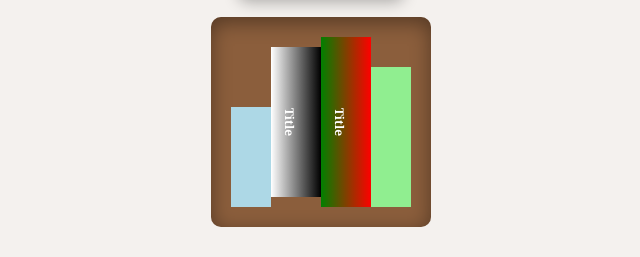
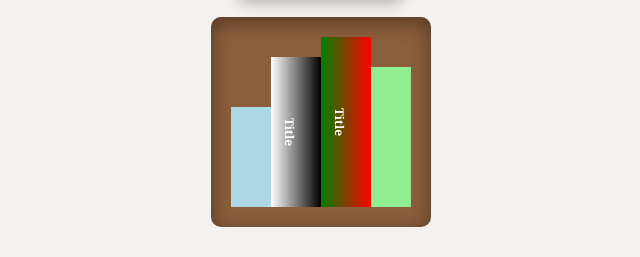
Before and after one commit to IcicleStars/my-neocities-site, a plain HTML site: page index.html in a window 1280 px wide. Shown: the part 396-653 px from the top of the page, without its empty margins (319-959 px from the left). Drawn offline with Linux system fonts and the light colour scheme.

Commit message:
Fixed weird alignment error with Book 2

```diff
--- a/style.css
+++ b/style.css
@@ -36,6 +36,7 @@ body {
     width: 40px;
     position: relative;
     transition: transform 0.4s ease;
+
 }
 
 .book.interactive {
@@ -46,8 +47,6 @@ body {
     font-weight: bold;
     font-size: 12px;
     text-align: center;
-    display: block;
-    margin: auto;
     padding: 5px;
 }
 
@@ -59,7 +58,7 @@ body {
     font-size: 12px;
     text-align: center;
     display: block;
-    margin: auto;
+    margin: 5px 0;
     padding: 5px;
 }
 
```
